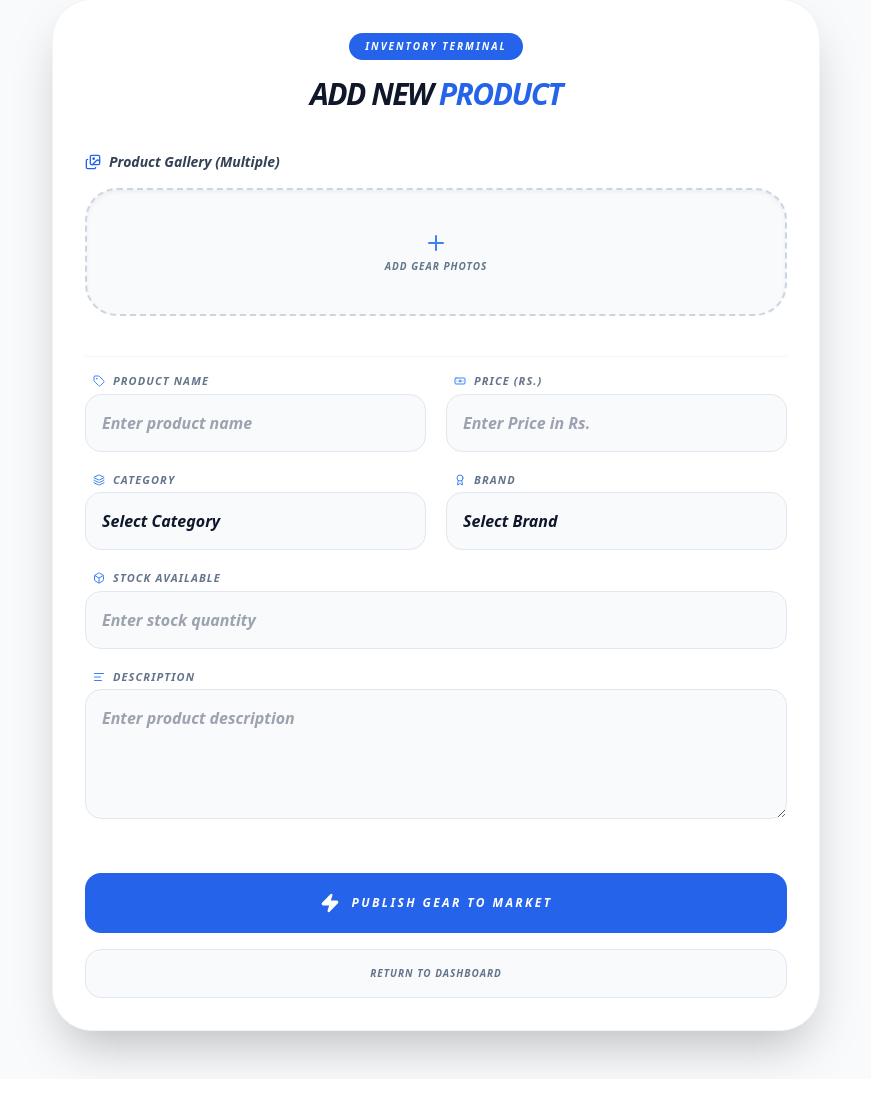
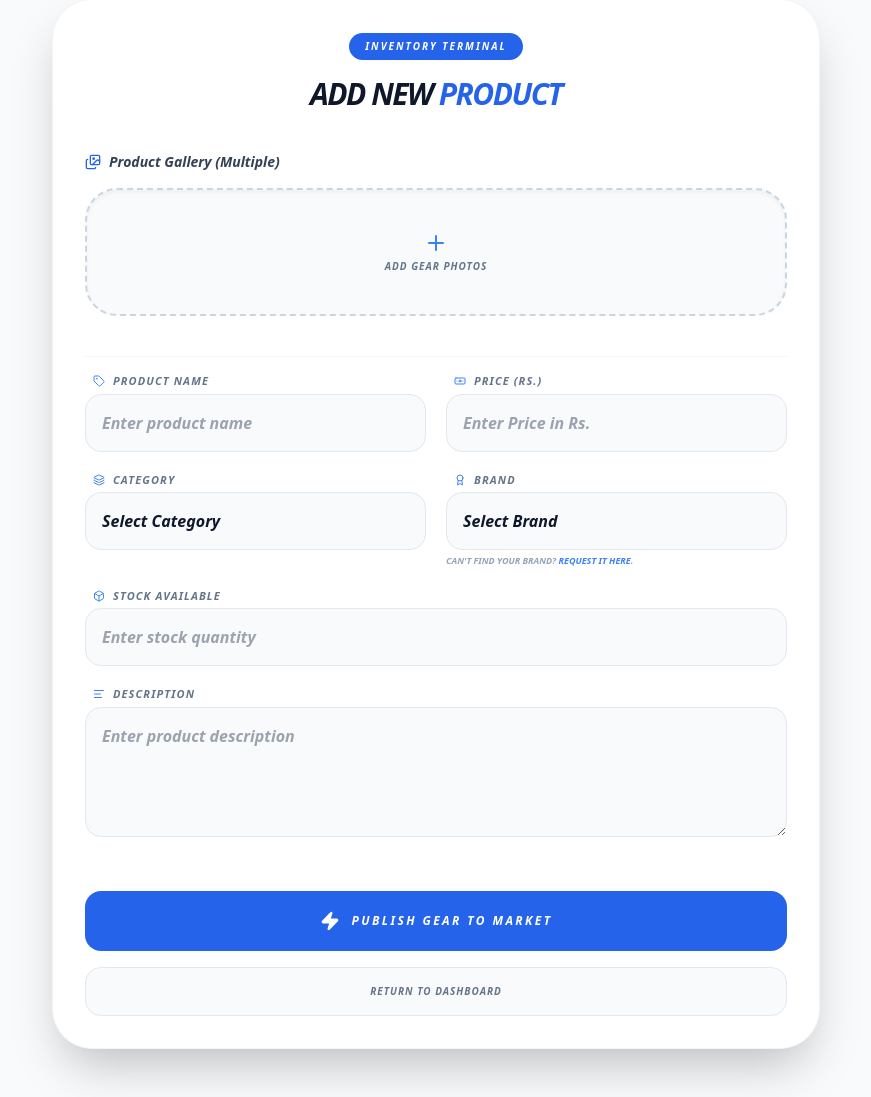
Before and after one commit to bipinjlimbu/ApexStriker---E-Commerce-Project-5th-Semester, a Django app: template as_app/templates/main/add_product_page.html in a window 1280 px wide. Shown: the part 146-1243 px from the top of the page, without its empty margins (204-1075 px from the left). Before the commit the page ends 1222 px from the top, so only its background shows below. Run offline with Django 5.2, Linux system fonts and the light colour scheme; the template is opened without the code that fills it, so the values that code supplies are empty; style sheets or scripts are compiled from the project's sources.

Commit message:
Dynamic Brands Selection Added in Products Page"

```diff
--- a/as_app/templates/main/add_product_page.html
+++ b/as_app/templates/main/add_product_page.html
@@ -77,19 +77,11 @@
                         <label class="text-[11px] font-black text-slate-500 uppercase tracking-widest ml-2 italic flex items-center gap-2"><i data-lucide="award" class="w-3 h-3 text-blue-500"></i> Brand</label>
                         <select id="brandSelect" name="brand" onchange="checkBrand(this)" required class="w-full p-4 bg-slate-50 border border-slate-200 rounded-2xl font-bold text-slate-900 focus:ring-2 focus:ring-blue-500 outline-none transition italic appearance-none cursor-pointer">
                             <option value="" hidden>Select Brand</option>
-                            <option value="nike">Nike</option>
-                            <option value="adidas">Adidas</option>
-                            <option value="puma">Puma</option>
-                            <option value="nb">New Balance (NB)</option>
-                            <option value="mizuno">Mizuno</option>
-                            <option value="g-form">G-Form</option>
-                            <option value="reusch">Reusch</option>
-                            <option value="other">Other (Specify Below)</option>
+                            {% for brand in brands %}
+                                <option value="{{ brand.id }}">{{ brand.name }}</option>
+                            {% endfor %}
                         </select>
-                    </div>
-
-                    <div id="otherBrandField" class="hidden-field md:col-span-2 space-y-1">
-                        <input type="text" name="other_brand_name" placeholder="Enter your brand name" class="w-full p-4 bg-blue-50 border border-blue-200 rounded-2xl font-bold text-slate-900 outline-none transition italic">
+                        <p class="text-[9px] text-slate-400 font-bold uppercase italic mt-1">Can't find your brand? <a href="/brands/add/" class="text-blue-500 hover:underline">Request it here</a>.</p>
                     </div>
 
                     <div class="space-y-1 md:col-span-2">
@@ -119,11 +111,6 @@
     <script>
         lucide.createIcons();
         let virtualImageQueue = [];
-
-        function checkBrand(select) {
-            const otherField = document.getElementById('otherBrandField');
-            otherField.style.display = (select.value === 'other') ? 'block' : 'none';
-        }
 
         function handleQueueSelection(input) {
             Array.from(input.files).forEach(file => {
```
